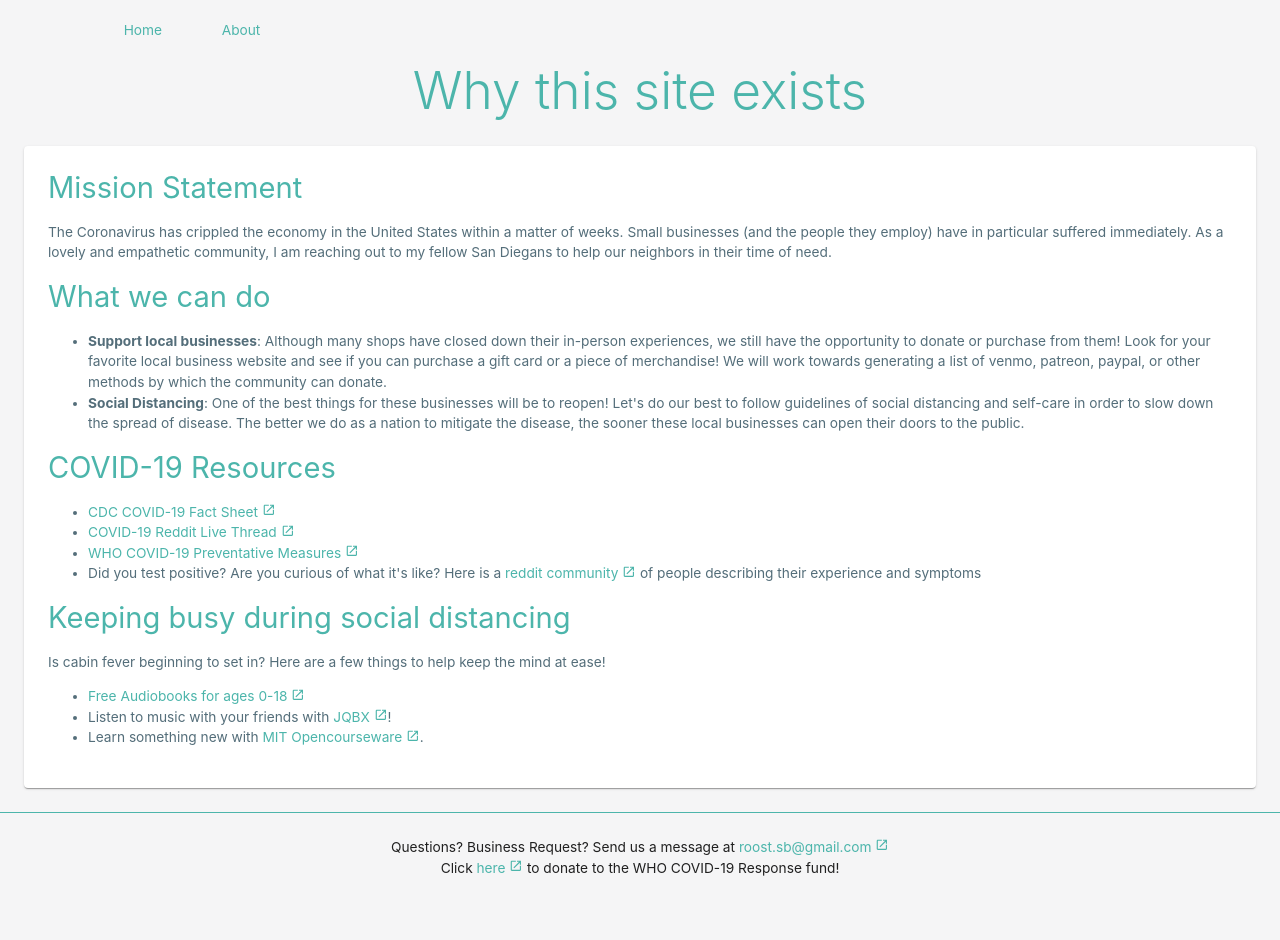
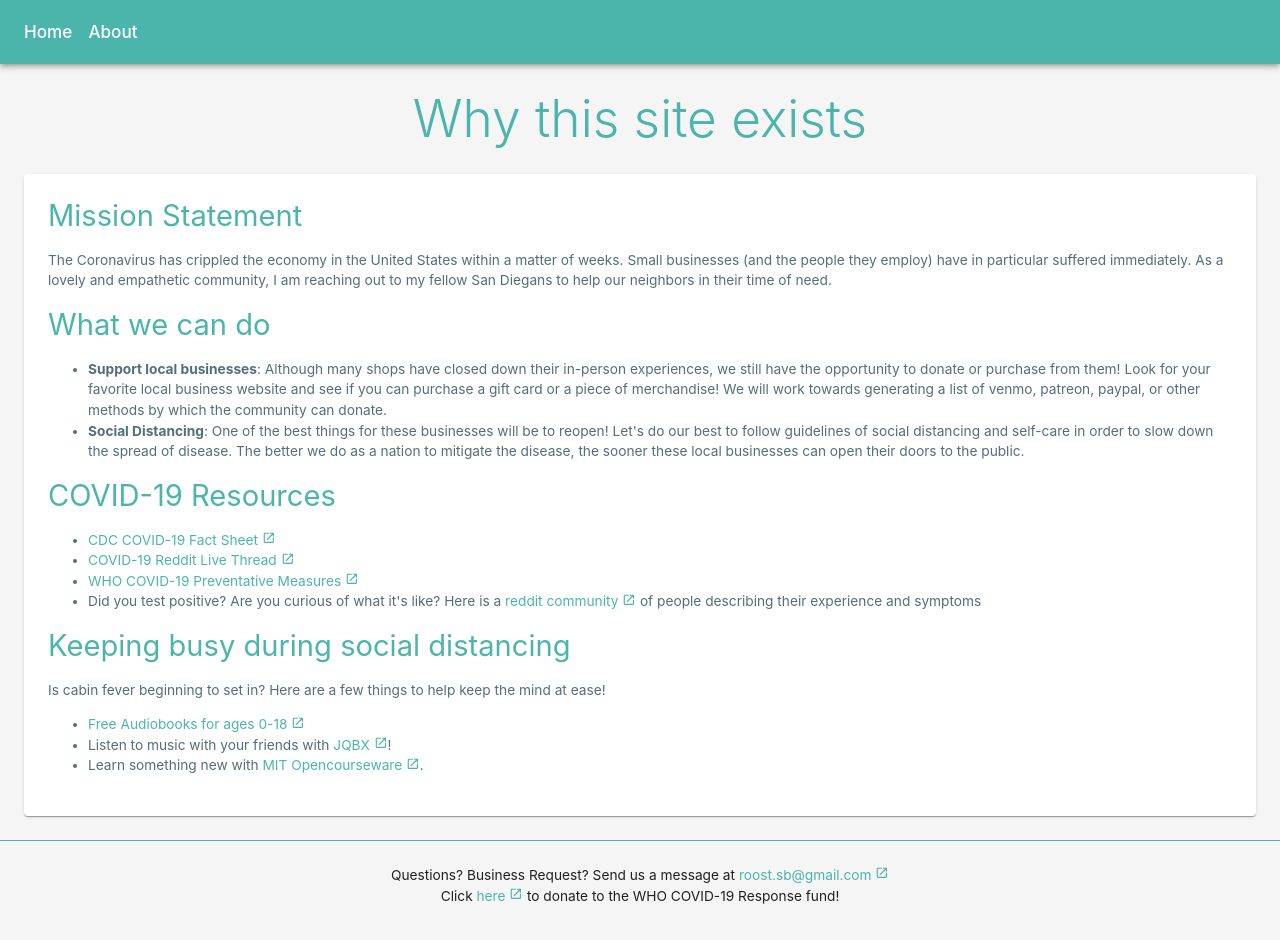
Before and after one commit to sumwatshade/roost, a Next.js app: page /about in a window 1280 px wide. Shown: the top 940 px of the page. Built offline with nearby package versions, Linux system fonts and the light colour scheme.

Commit message:
clean up app bar

```diff
--- /dev/null
+++ b/components/CenteredTypography.jsx
@@ -0,0 +1,12 @@
+import {Typography, withStyles} from '@material-ui/core';
+
+const CenteredTypography = withStyles(({spacing}) => ({
+  root: {
+    textAlign: 'center',
+  },
+  h2: {
+    marginTop: spacing(3),
+  },
+}))(Typography);
+
+export default CenteredTypography;
--- a/components/Footer.jsx
+++ b/components/Footer.jsx
@@ -1,18 +1,13 @@
 import React from 'react';
 import WebsiteLink from './WebsiteLink';
-import {Typography, Box, withStyles} from '@material-ui/core';
+import {Box, withStyles} from '@material-ui/core';
+import CenteredTypography from './CenteredTypography';
 
 const StyledBox = withStyles(({palette}) => ({
   root: {
     borderTop: `1px solid ${palette.primary.main}`,
   },
 }))(Box);
-
-const CenteredTypography = withStyles({
-  root: {
-    textAlign: 'center',
-  },
-})(Typography);
 
 const Footer = () => {
   return (
--- a/components/Nav.jsx
+++ b/components/Nav.jsx
@@ -1,6 +1,6 @@
 import React from 'react';
 import NextMuiLink from './NextMuiLink';
-import {Typography} from '@material-ui/core';
+import {Typography, AppBar, Toolbar, makeStyles} from '@material-ui/core';
 
 const routes = [{
   name: 'Home',
@@ -10,14 +10,27 @@ const routes = [{
   path: '/about',
 }];
 
+const useStyles = makeStyles(({spacing}) => ({
+  link: {
+    marginRight: spacing(2),
+    color: 'white',
+  },
+}));
+
 const Nav = () => {
+  const classes = useStyles();
+
   return (
-    <nav className="navigation">
-      {routes.map(({name, path}) => {
-        return (<NextMuiLink key={name} href={path}>
-          <Typography>{name}</Typography>
-        </NextMuiLink>);
-      })}
+    <AppBar position='static' component='nav'>
+      <Toolbar>
+        {routes.map(({name, path}) => {
+          return (<NextMuiLink key={name} href={path} color='secondary'>
+            <Typography className={classes.link} variant="h6">
+              {name}
+            </Typography>
+          </NextMuiLink>);
+        })}
+      </Toolbar>
       <style jsx>{`
         .navigation {
             display: flex;
@@ -38,7 +51,7 @@ const Nav = () => {
           }
         }
       `}</style>
-    </nav>
+    </AppBar>
   );
 };
 
--- a/pages/about.js
+++ b/pages/about.js
@@ -1,20 +1,9 @@
 import React from 'react';
-import {Paper, Typography, withStyles, Container, Box} from '@material-ui/core';
+import {Paper, Typography, Container, Box} from '@material-ui/core';
 import Head from 'next/head';
+import CenteredTypography from '../components/CenteredTypography';
 
 import WebsiteLink from '../components/WebsiteLink';
-
-const SpacedParagraph = withStyles({
-  root: {
-    margin: '20px 0',
-  },
-})(Typography);
-
-const CenteredTypography = withStyles({
-  root: {
-    textAlign: 'center',
-  },
-})(Typography);
 
 /**
  * @return {JSX} about page
```
Also changed, not shown: pages/index.js (+2 -7 lines).
